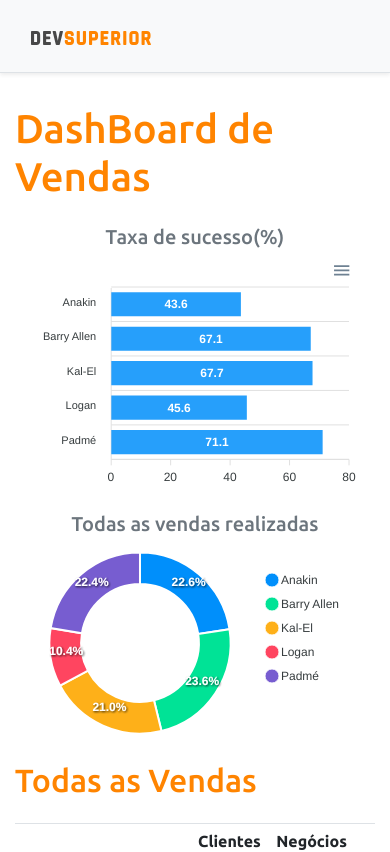
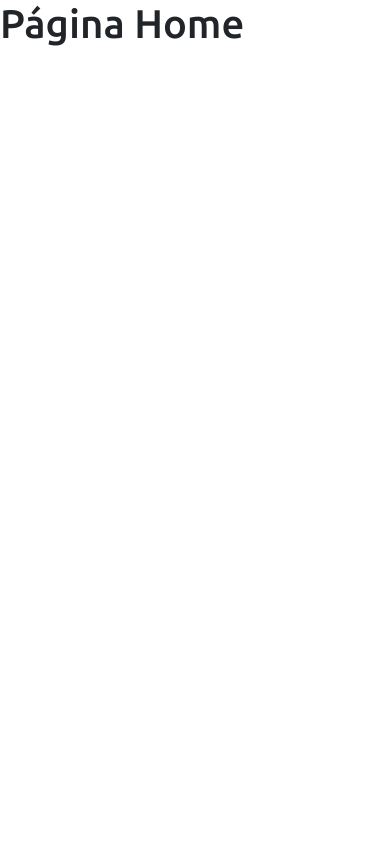
Before and after one commit to Pedr012/projeto-sds3, a React (Create React App) app in the folder frontend/: page / in a window 390 px wide. Shown: the top 852 px of the page. Built offline with nearby package versions, Linux system fonts and the light colour scheme.

Commit message:
Routes add

```diff
--- a/frontend/package.json
+++ b/frontend/package.json
@@ -19,6 +19,7 @@
     "react": "^17.0.2",
     "react-apexcharts": "^1.3.9",
     "react-dom": "^17.0.2",
+    "react-router-dom": "^5.2.0",
     "react-scripts": "4.0.3",
     "typescript": "^4.1.2",
     "web-vitals": "^1.0.1"
@@ -46,5 +47,8 @@
       "last 1 firefox version",
       "last 1 safari version"
     ]
+  },
+  "devDependencies": {
+    "@types/react-router-dom": "^5.1.7"
   }
 }
--- a/frontend/src/App.tsx
+++ b/frontend/src/App.tsx
@@ -1,36 +1,8 @@
-import DataTable from "components/DataTable";
-import Footer from "components/Footer";
-import NavBar from "components/NavBar";
-import BarChart from "components/BarChart";
-import DonutChart from "components/DonutChart";
+import Routes from 'Routes'
 
 function App() {
   return (
-    <>
-      <NavBar />
-      <div className="container">
-        <h1 className="text-primary py-3">DashBoard de Vendas</h1>
-
-        <div className="row px-3">
-          <div className="col-sm-6">
-            <h5 className="text-center text-secondary">Taxa de sucesso(%)</h5>
-            <BarChart />
-          </div>
-          <div className="col-sm-6">
-            <h5 className="text-center text-secondary">Todas as vendas realizadas</h5>
-            <DonutChart />
-          </div>
-
-        </div>
-        <div className="py-3">
-          <h2 className="text-primary">
-            Todas as Vendas
-          </h2>
-        </div>
-        <DataTable />
-      </div>
-      <Footer />
-    </>
+    <Routes />
   );
 }
 
--- /dev/null
+++ b/frontend/src/Routes.tsx
@@ -0,0 +1,22 @@
+import { BrowserRouter, Route, Switch } from 'react-router-dom'
+import Home from 'pages/Home';
+import Dashboard from 'pages/DashBoard';
+
+const Routes = () => {
+    return (
+        <BrowserRouter>
+            <Switch>
+                <Route path="/" exact>
+                    <Home />
+                </Route>
+
+                <Route path="/dashboard" exact>
+                    <Dashboard />
+                </Route>
+
+            </Switch>
+        </BrowserRouter>
+    );
+}
+
+export default Routes;
--- /dev/null
+++ b/frontend/src/pages/DashBoard/index.tsx
@@ -0,0 +1,37 @@
+import DataTable from "components/DataTable";
+import Footer from "components/Footer";
+import NavBar from "components/NavBar";
+import BarChart from "components/BarChart";
+import DonutChart from "components/DonutChart";
+
+const Dashboard = () => {
+    return (
+        <>
+            <NavBar />
+            <div className="container">
+                <h1 className="text-primary py-3">DashBoard de Vendas</h1>
+
+                <div className="row px-3">
+                    <div className="col-sm-6">
+                        <h5 className="text-center text-secondary">Taxa de sucesso(%)</h5>
+                        <BarChart />
+                    </div>
+                    <div className="col-sm-6">
+                        <h5 className="text-center text-secondary">Todas as vendas realizadas</h5>
+                        <DonutChart />
+                    </div>
+
+                </div>
+                <div className="py-3">
+                    <h2 className="text-primary">
+                        Todas as Vendas
+            </h2>
+                </div>
+                <DataTable />
+            </div>
+            <Footer />
+        </>
+    );
+}
+
+export default Dashboard;
--- /dev/null
+++ b/frontend/src/pages/Home/index.tsx
@@ -0,0 +1,11 @@
+const Home = () => {
+    return (
+        <div>
+            <h1>Página Home</h1>
+
+
+        </div>
+    );
+}
+
+export default Home;
```
Also changed, not shown: 1 other file (tests, documents, lock files or other folders).
